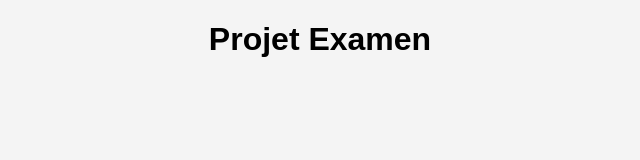
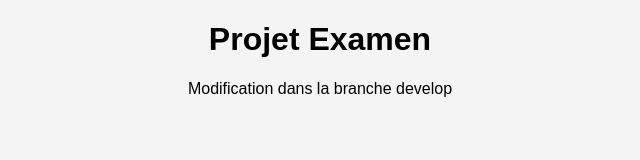
Before and after one commit to Ramzi-art/Projet_Examen, a plain HTML site: page index.html in a window 1280 px wide. Shown: the whole page, without its empty margins (320-960 px from the left). Drawn offline with Linux system fonts and the light colour scheme; files that its build step writes are made by us from their sources.

Commit message:
Modif dans develop

```diff
--- a/index.html
+++ b/index.html
@@ -7,6 +7,7 @@
 </head>
 <body>
     <h1>Projet Examen</h1>
+    <p>Modification dans la branche develop</p>
     <link rel="stylesheet" href="/CSS/styles.css">
 </body>
 </html>
```
